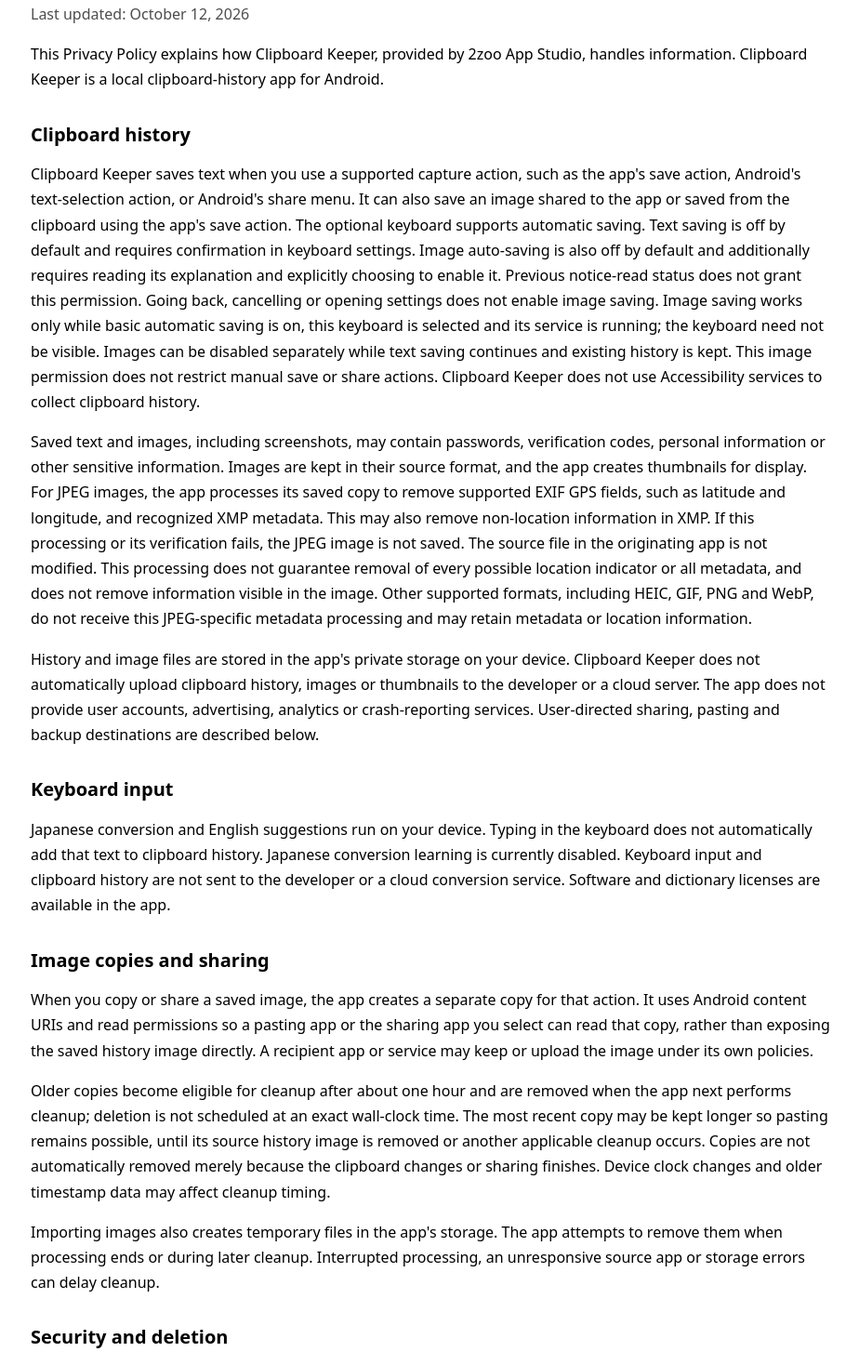
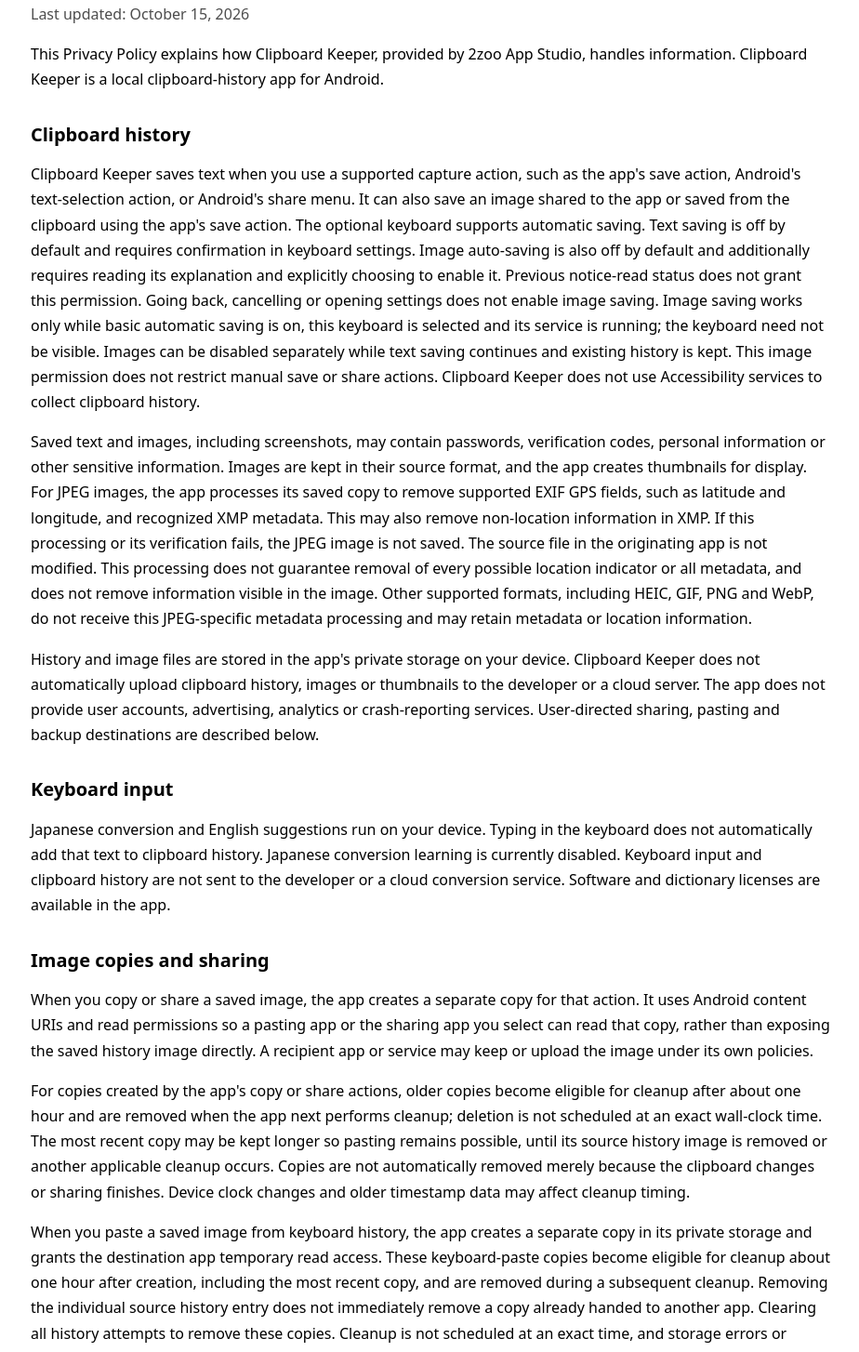
Before and after one commit to 2zTakaya/clipboardkeeper, a plain HTML site: page privacy-policy.html in a window 1280 px wide. Shown: the part 97-1551 px from the top of the page at 93% size, without its empty margins (177-1101 px from the left). Drawn offline with Linux system fonts and the light colour scheme.

Commit message:
Explain temporary keyboard image paste copies

```diff
--- a/privacy-policy.html
+++ b/privacy-policy.html
@@ -24,7 +24,7 @@
 <body>
   <main>
     <h1>Clipboard Keeper Privacy Policy</h1>
-    <p class="updated">Last updated: October 12, 2026</p>
+    <p class="updated">Last updated: October 15, 2026</p>
 
     <p>
       This Privacy Policy explains how Clipboard Keeper, provided by 2zoo App Studio,
@@ -82,12 +82,21 @@
       A recipient app or service may keep or upload the image under its own policies.
     </p>
     <p>
-      Older copies become eligible for cleanup after about one hour and are removed when the app
+      For copies created by the app's copy or share actions, older copies become eligible for cleanup after about one hour and are removed when the app
       next performs cleanup; deletion is not scheduled at an exact wall-clock time. The most recent
       copy may be kept longer so pasting remains possible, until its source history image is removed
       or another applicable cleanup occurs. Copies are not automatically removed merely because
       the clipboard changes or sharing finishes. Device clock changes and older timestamp data may
       affect cleanup timing.
+    </p>
+    <p>
+      When you paste a saved image from keyboard history, the app creates a separate copy in its private
+      storage and grants the destination app temporary read access. These keyboard-paste copies become
+      eligible for cleanup about one hour after creation, including the most recent copy, and are removed
+      during a subsequent cleanup. Removing the individual source history entry does not immediately
+      remove a copy already handed to another app. Clearing all history attempts to remove these copies. Cleanup is not scheduled at an exact time, and storage errors or
+      interrupted processing can delay file removal. The destination app may retain or upload its own copy
+      under its own policies.
     </p>
     <p>
       Importing images also creates temporary files in the app's storage. The app attempts to
@@ -147,7 +156,7 @@
     <hr class="section-divider">
 
     <h1>Clipboard Keeper プライバシーポリシー</h1>
-    <p class="updated">最終更新日: 2026年10月12日</p>
+    <p class="updated">最終更新日: 2026年10月15日</p>
 
     <p>
       本プライバシーポリシーは、2zoo App Studio が提供する Clipboard Keeper が情報をどのように取り扱うかを説明するものです。
@@ -188,9 +197,12 @@
       貼り付け先のアプリやユーザーが選んだ共有先に複製を読み取らせます。受け取ったアプリやサービスが画像を保存したり、サーバーへ送信したりする場合は、その提供元の取り扱いに従います。
     </p>
     <p>
-      古い複製は通常、約1時間経過すると削除対象になり、その後アプリがクリーンアップを行う際に削除します。時刻が来た瞬間に削除する仕組みではありません。
+      アプリ内のコピー・共有操作で作成する複製では、古い複製は通常、約1時間経過すると削除対象になり、その後アプリがクリーンアップを行う際に削除します。時刻が来た瞬間に削除する仕組みではありません。
       最新の複製は貼り付けに使えるよう、元の画像履歴の削除など、適用されるクリーンアップまで長く保持される場合があります。
       クリップボードが変わっただけ、または共有が終わっただけで複製が自動削除されるわけではありません。端末の時計変更や古い時刻データによって清掃の時期が変わる場合があります。
+    </p>
+    <p>
+      キーボードの履歴から保存画像を貼り付ける場合は、アプリ内の非公開領域に貼り付け用の複製を別途作成し、貼り付け先に一時的な読み取り権限を渡します。この複製は最新のものも含め、作成から約1時間後に削除対象となり、その後のクリーンアップで削除します。すでに貼り付け先へ渡した複製は、元の画像履歴を個別に削除しても直ちには削除されません。履歴をすべて消去すると、これらの複製ファイルの削除を試みます。決まった時刻に削除する仕組みではなく、保存領域のエラーや処理の中断などで削除が遅れる場合があります。貼り付け先が受け取った画像を保存・送信する場合は、その提供元の取り扱いに従います。
     </p>
     <p>
       画像の取り込みでも、アプリの領域に一時ファイルを作成します。処理終了時や後のクリーンアップで削除を試みますが、処理の中断、取り込み元アプリの応答停止、保存領域のエラーなどで削除が遅れる場合があります。
```
